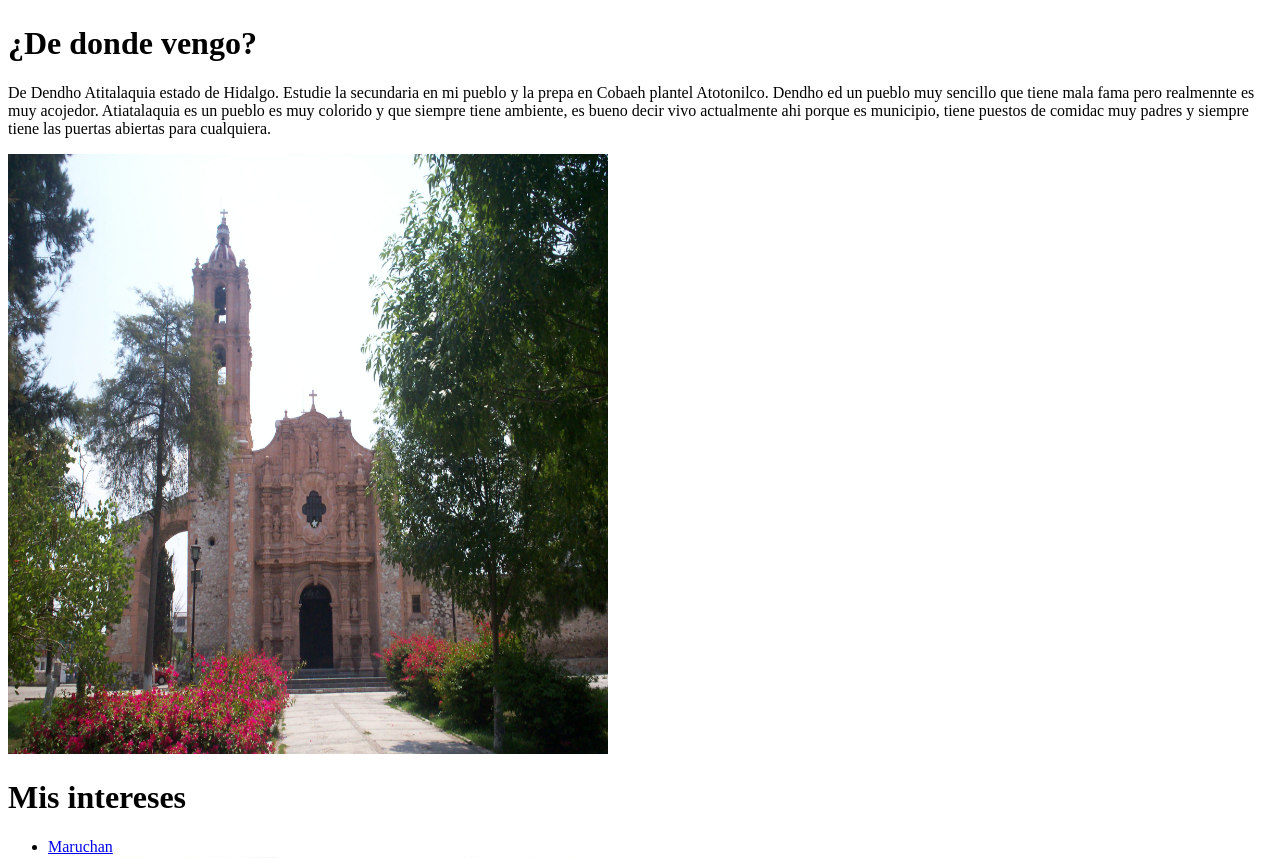
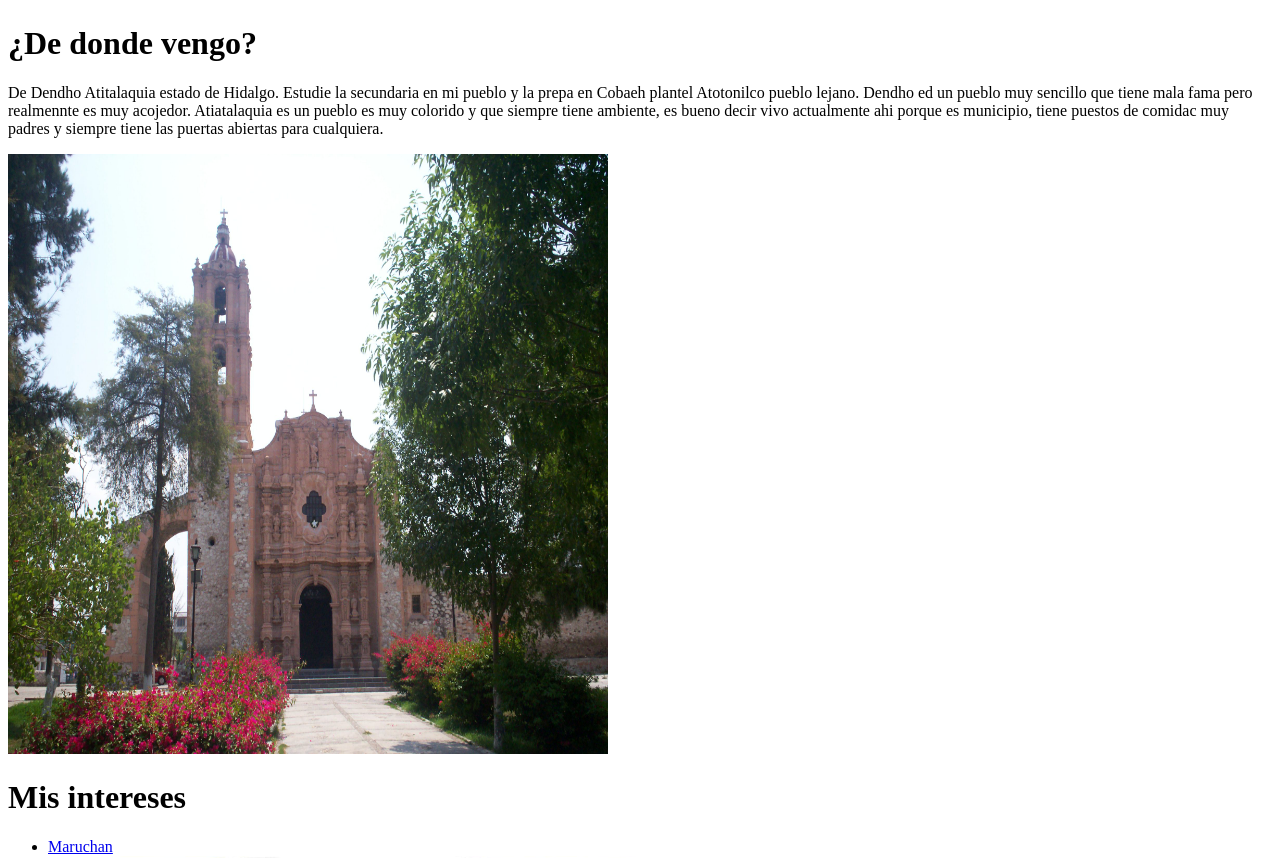
Before and after one commit to XavierGuerreroo/XavierGuereroo.github.io, a plain HTML site: page index.html in a window 1280 px wide. Shown: the part 1504-2362 px from the top of the page. Drawn offline with Linux system fonts and the light colour scheme.

Commit message:
(XavierGuerreroo)Volvi a editar mi pagina
Signed-off-by: XavierGuerreroo <230110579@itsoeh.edu.mx>

```diff
--- a/index.html
+++ b/index.html
@@ -13,7 +13,7 @@
  <p>Realmente me ha interesado desde pequeño todo lo que tenga que ver con las nuevas tecnologías el software el hardware, el entender cómo funciona todo, el proceso que lleva por dentro y poder complementar más de mí. Tiene mucho futuro este tipo de carreras y los Mexicanos debemos sobresalir en este aspecto porque la mayoria escoge carrera tipicas y no tanto viendo hacia el futuro. es por esto que la carrera debe ser tomada en serio y aprendiendo de los profesores y siendo autodidacticos puedes progresar mas.</p>
  <img src="imagenes/recursos-e1516807213235.jpg" width="600" height="600">
  <h1>¿De donde vengo?</h1>
- <p>De Dendho Atitalaquia estado de Hidalgo. Estudie la secundaria en mi pueblo y la prepa en Cobaeh plantel Atotonilco. Dendho ed un pueblo muy sencillo que tiene mala fama pero realmennte es muy acojedor. Atiatalaquia es un pueblo es muy colorido y que siempre tiene ambiente, es bueno decir vivo actualmente ahi porque es municipio, tiene puestos de comidac muy padres y siempre tiene las puertas abiertas para cualquiera.</p>
+ <p>De Dendho Atitalaquia estado de Hidalgo. Estudie la secundaria en mi pueblo y la prepa en Cobaeh plantel Atotonilco pueblo lejano. Dendho ed un pueblo muy sencillo que tiene mala fama pero realmennte es muy acojedor. Atiatalaquia es un pueblo es muy colorido y que siempre tiene ambiente, es bueno decir vivo actualmente ahi porque es municipio, tiene puestos de comidac muy padres y siempre tiene las puertas abiertas para cualquiera.</p>
  <img src="imagenes/Atitalaquia_San_Miguel_Church.JPG" width="600" height="600">
  <h1>Mis intereses</h1>
  <ul>
```
